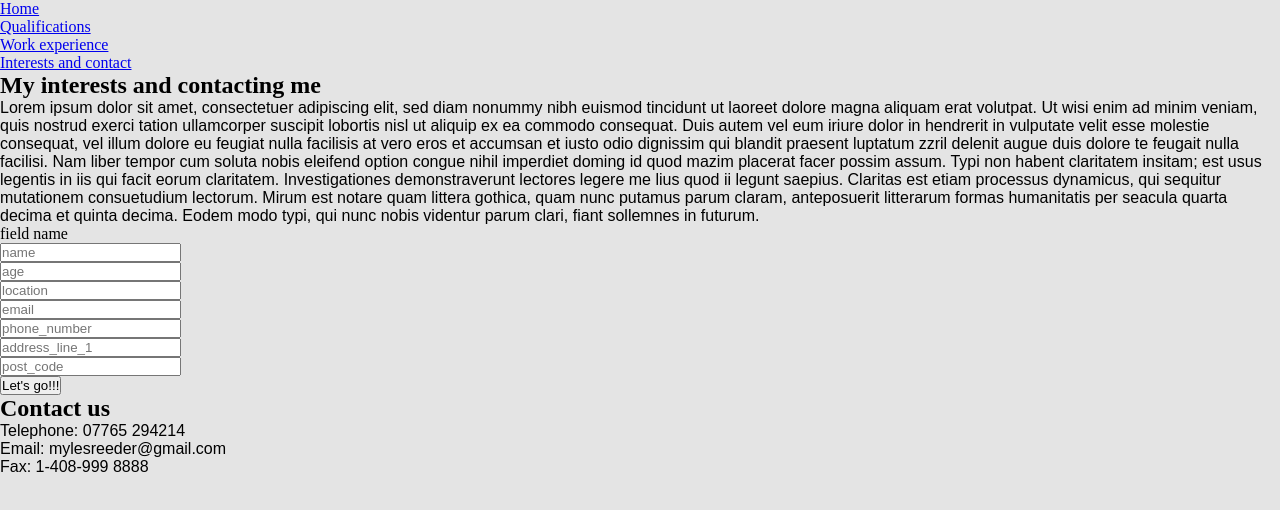
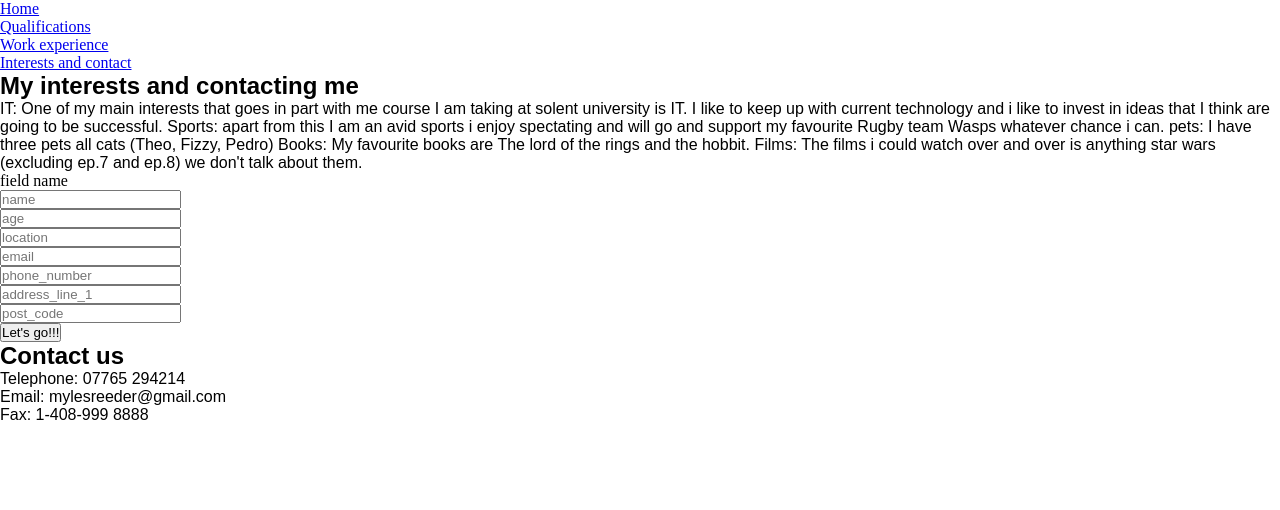
Before and after one commit to MylesReeder96/webtech-assignment-1, a plain HTML site: page assignment1/interests.html in a window 1280 px wide. Drawn offline with Linux system fonts and the light colour scheme; files whose address does not match are found by name.

Commit message:
finished updating report

```diff
--- a/assignment1/css/style.css
+++ b/assignment1/css/style.css
@@ -3,10 +3,6 @@
     margin:0;
 }
 
-body {
-    background-color:#E4E4E4;
-
-}
 
 header{
 
@@ -15,10 +11,17 @@ header{
     background-color: #286bd6;
 }
 
+h2{
+  font-family:arial, helvetica,  sans-serif;
+  font-size:30;
+}
+
 
 p {
   font-family:arial, helvetica,  sans-serif;
   font-size:20;
+  padding:5;
+    margin:5;
 }
 
 
@@ -31,3 +34,8 @@ footer{
     background-color: #286bd6;
 
 }
+
+@media(max-width:400px){
+    body{
+        background-color:#E4E4E4;
+    }
--- a/assignment1/interests.html
+++ b/assignment1/interests.html
@@ -35,26 +35,22 @@
                 My interests and contacting me
             </h2>
             <p>
-                Lorem ipsum dolor sit amet, consectetuer adipiscing elit,
-                sed diam nonummy nibh euismod tincidunt ut laoreet dolore
-                magna aliquam erat volutpat. Ut wisi enim ad minim veniam,
-                quis nostrud exerci tation ullamcorper suscipit lobortis nisl
-                ut aliquip ex ea commodo consequat. Duis autem vel eum iriure
-                dolor in hendrerit in vulputate velit esse molestie consequat,
-                vel illum dolore eu feugiat nulla facilisis at vero eros et
-                accumsan et iusto odio dignissim qui blandit praesent luptatum
-                zzril delenit augue duis dolore te feugait nulla facilisi.
-                Nam liber tempor cum soluta nobis eleifend option congue
-                nihil imperdiet doming id quod mazim placerat facer possim
-                assum. Typi non habent claritatem insitam; est usus legentis
-                in iis qui facit eorum claritatem. Investigationes
-                demonstraverunt lectores legere me lius quod ii legunt saepius.
-                Claritas est etiam processus dynamicus, qui sequitur mutationem
-                consuetudium lectorum. Mirum est notare quam littera gothica,
-                quam nunc putamus parum claram, anteposuerit litterarum formas
-                humanitatis per seacula quarta decima et quinta decima. Eodem
-                modo typi, qui nunc nobis videntur parum clari, fiant sollemnes
-                in futurum.
+                IT: One of my main interests that goes in part with me course I am taking at solent university is IT. I like to keep
+                up with current technology and i like to invest in ideas that I think are going to be successful.
+
+                Sports: apart from this I am an avid sports i enjoy spectating and will go and support my favourite Rugby team Wasps
+                whatever chance i can.
+
+                pets: I have three pets all cats (Theo, Fizzy, Pedro)
+
+                Books: My favourite books are The lord of the rings and the hobbit.
+
+                Films: The films i could watch over and over is anything star wars (excluding ep.7 and ep.8) we don't talk about
+                them.
+
+
+
+
             </p>
             <form id="form_1">
                 <label for="form">field name</label>
```
Also changed, not shown: hello-world.html (deleted, +0 -62 lines), assignment1/Images/mobile_images_wire.png (added), 3 other files.
